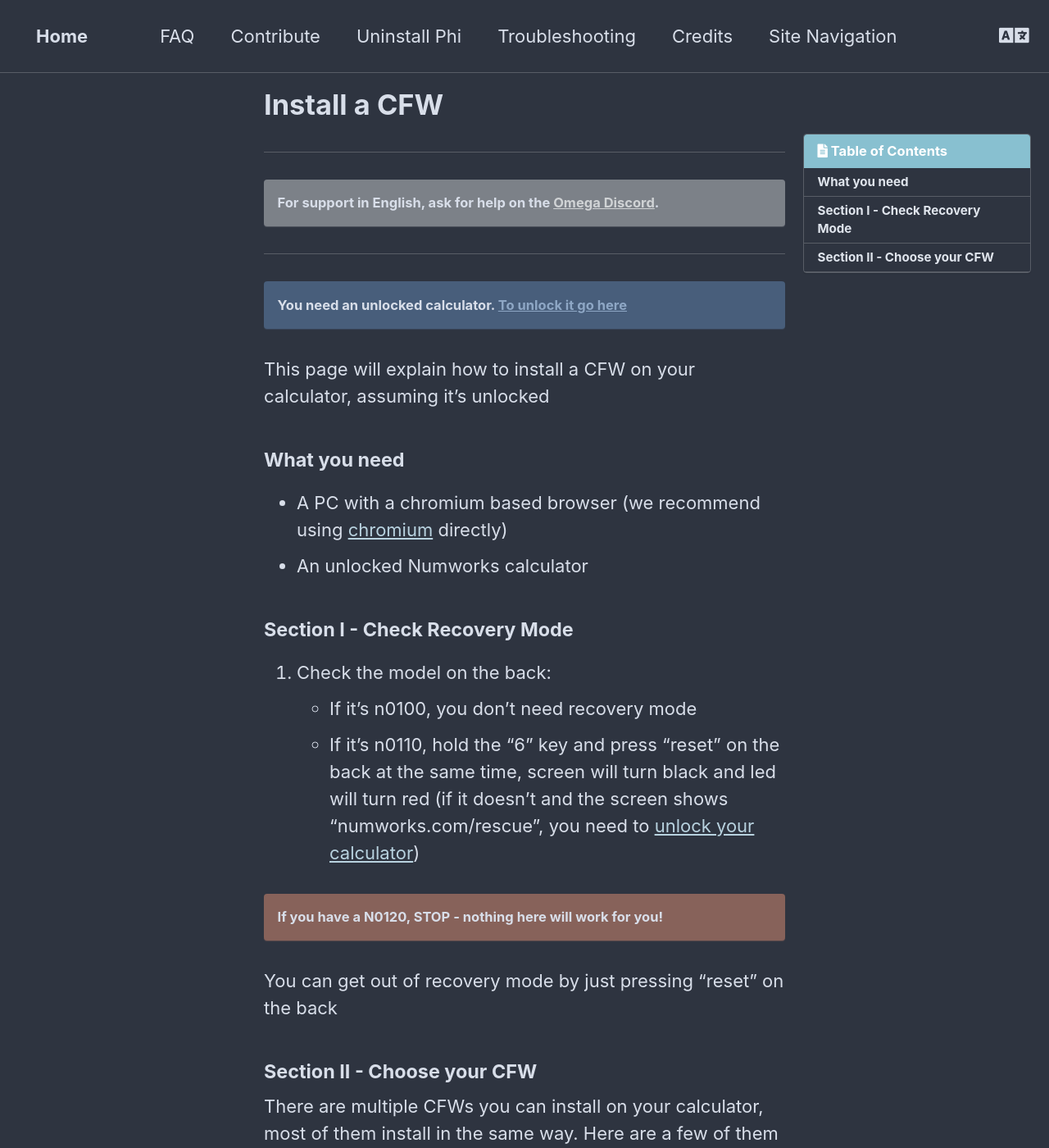
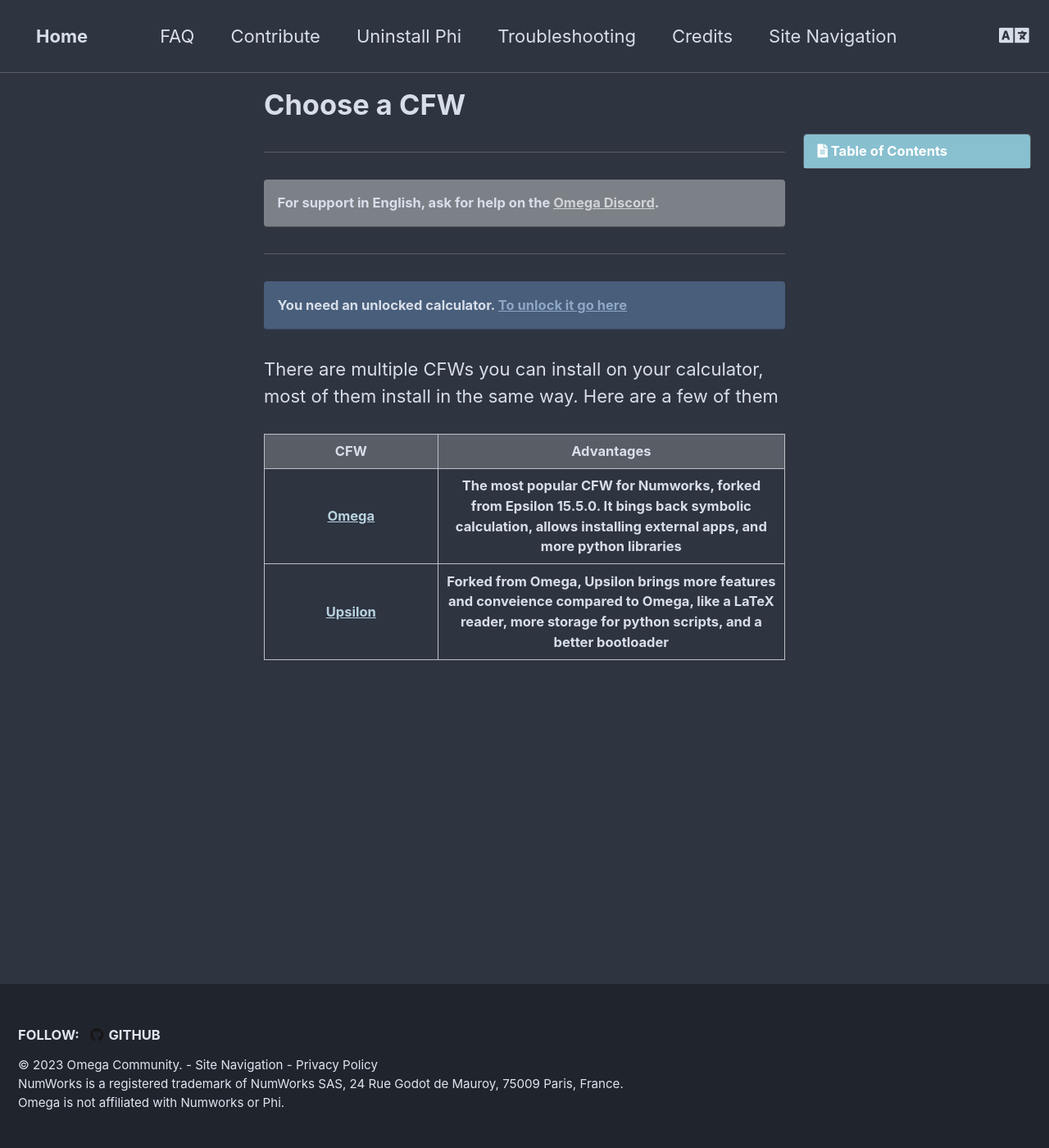
Before and after one commit to Omega-Numworks/Omega-Guide, a Jekyll site: the page built from _pages/en_US/choose-a-cfw.md, in a window 1280 px wide and 1400 px high. Shown: the whole window at 82% size. Built offline with Jekyll 4.4.1, drawn with Linux system fonts in a browser that asks for light colours; comment, search, counter and statistics services are not loaded.

Commit message:
Update and rename install-a-cfw.md to choose-a-cfw.md

```diff
--- a/_pages/en_US/install-a-cfw.md
+++ b/_pages/en_US/choose-a-cfw.md
@@ -1,31 +1,11 @@
 ---
-title: "Install a CFW"
+title: "Choose a CFW"
 ---
 
 {% include toc title="Table of Contents" %}
 
 You need an unlocked calculator. [To unlock it go here](get-started)
 {: .notice--info}
-
-This page will explain how to install a CFW on your calculator, assuming it's unlocked
-
-#### What you need
-
-- A PC with a chromium based browser (we recommend using [chromium](https://www.chromium.org/chromium-projects/) directly)
-- An unlocked Numworks calculator
-
-#### Section I - Check Recovery Mode
-
-1. Check the model on the back:
-  - If it's n0100, you don't need recovery mode
-  - If it's n0110, hold the "6" key and press "reset" on the back at the same time, screen will turn black and led will turn red (if it doesn't and the screen shows "numworks.com/rescue", you need to [unlock your calculator](get-started))
-
-If you have a N0120, STOP - nothing here will work for you!
-{: .notice--warning}
-
-You can get out of recovery mode by just pressing "reset" on the back
-
-#### Section II - Choose your CFW
 
 There are multiple CFWs you can install on your calculator, most of them install in the same way. Here are a few of them
 
```
